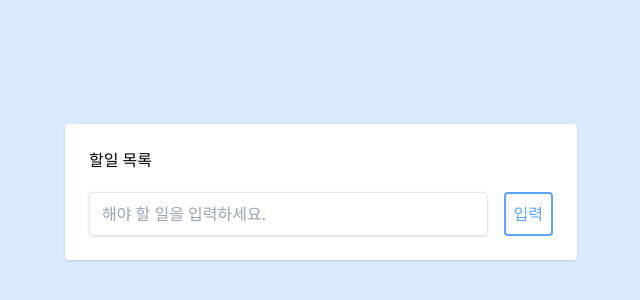
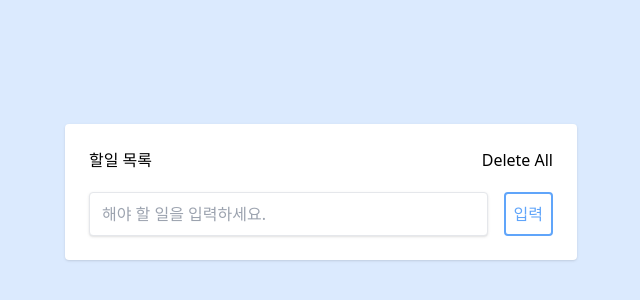
Before and after one commit to lsm7179/react-todo-app, a React (Create React App) app: page / in a window 1280 px wide. Shown: the part 208-508 px from the top of the page, without its empty margins (319-959 px from the left). Built offline with nearby package versions, Linux system fonts and the light colour scheme.

Commit message:
할일 리스트 모두 지우기 버튼 생성

```diff
--- a/src/App.js
+++ b/src/App.js
@@ -28,11 +28,16 @@ export default function App() {
         setTodoData(newTodoData);
     },[todoData]);
 
+    const handleRemoveClick = () => {
+        setTodoData([]);
+    }
+
     return (
     <div className="flex items-center justify-center w-screen h-screen bg-blue-100">
         <div className="w-full p-6 m-4 bg-white rounded shadow lg:w-3/4 lg:max-w-lg">
             <div className="flex justify-between mb-3">
                 <h1>할일 목록</h1>
+                <button className="" onClick={handleRemoveClick}>Delete All</button>
             </div>
             <Lists handleClick={handleClick} todoData={todoData} setTodoData={setTodoData}/>
             <Form value={value} setValue={setValue} handleSubmit={handleSubmit}/>
```
